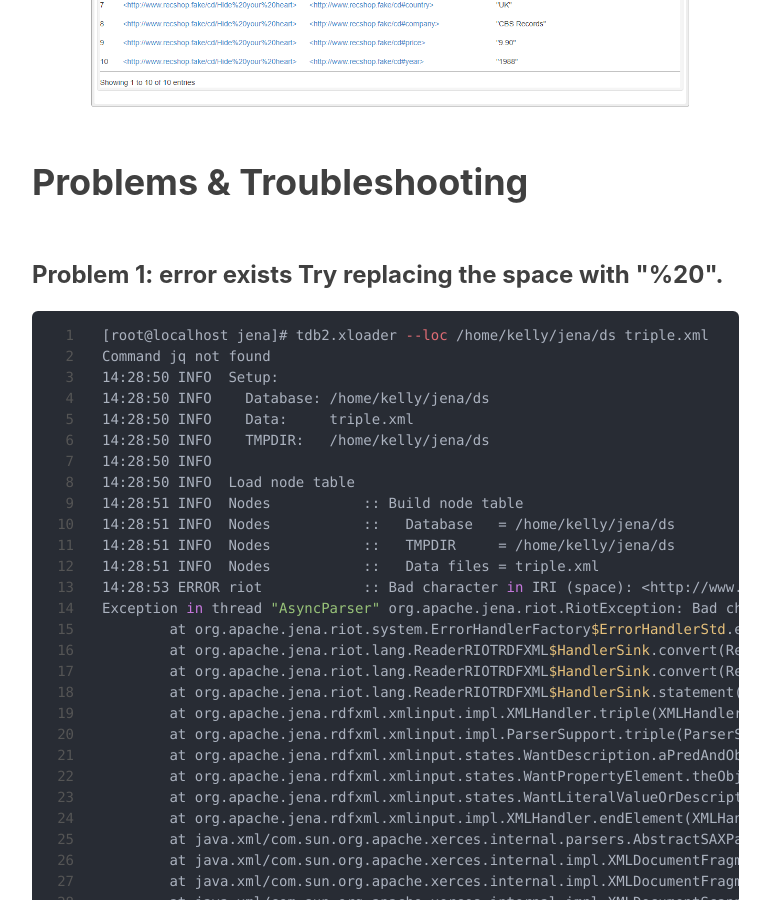
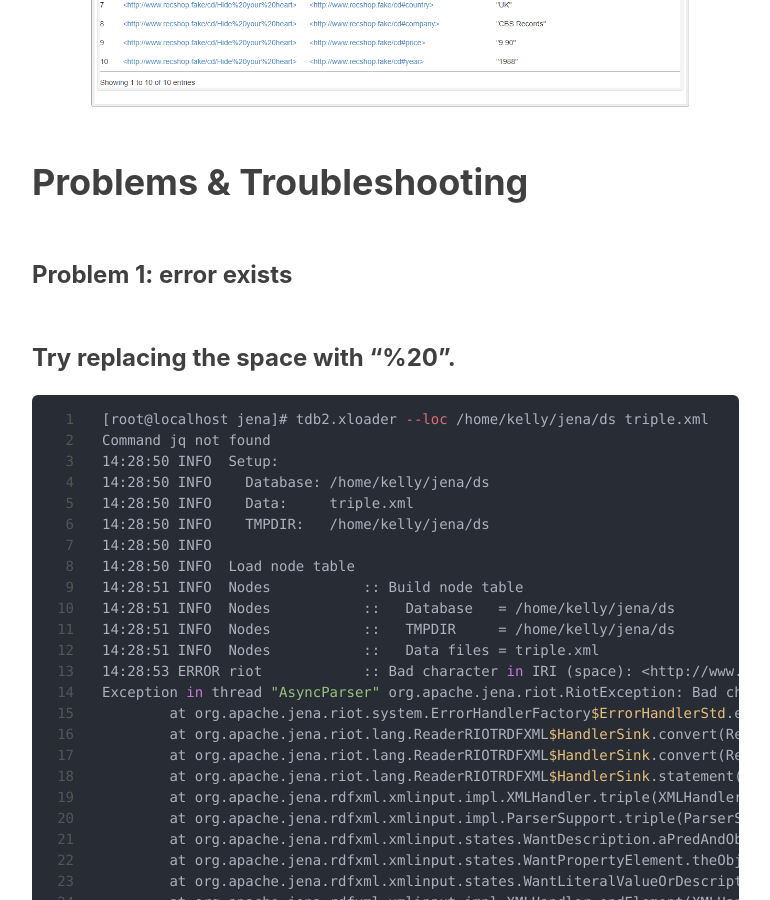
Before and after one commit to kellyxu-com/blog, a Jekyll site: the page built from _posts/2022-01-22-apache-jena.markdown, in a window 1280 px wide and 900 px high, scrolled down 5127 px. Shown: the whole window, without its empty margins (233-1003 px from the left). Built offline with Jekyll 4.4.1, drawn with Linux system fonts in a browser that asks for light colours; nearby versions of some CDN libraries; comment, search, counter and statistics services are not loaded; some of the changed lines change nothing that is shown.

Commit message:
Update 2022-01-22-apache-jena.markdown

````diff
--- a/_posts/2022-01-22-apache-jena.markdown
+++ b/_posts/2022-01-22-apache-jena.markdown
@@ -140,7 +140,9 @@
 ![](/img/jena-fuseki-01.png)
 
 # Problems & Troubleshooting
-### Problem 1: error exists <rdf:Description rdf:about="http://www.recshop.fake/cd/Empire Burlesque"> Try replacing the space with "%20".
+### Problem 1: error exists
+### <rdf:Description rdf:about="http://www.recshop.fake/cd/Empire Burlesque">
+### Try replacing the space with "%20".
 ```bash
 [root@localhost jena]# tdb2.xloader --loc /home/kelly/jena/ds triple.xml
 Command jq not found
````
